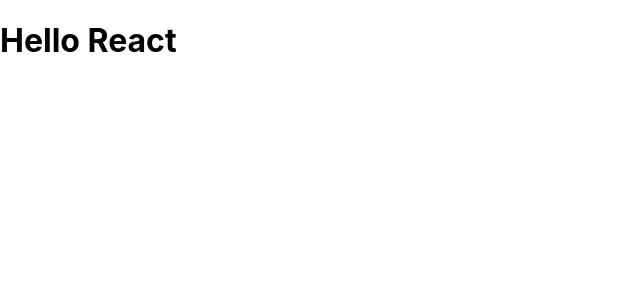
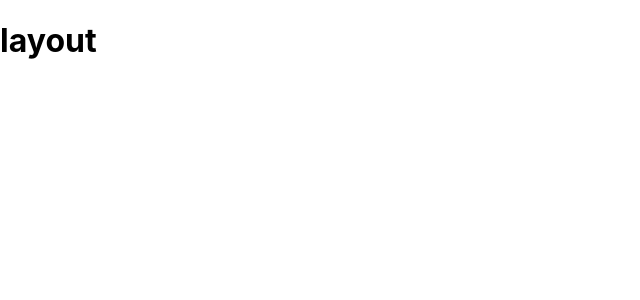
Before and after one commit to iliakut/react-quiz, a React app: page / in a window 1280 px wide. Shown: the top 300 px of the page, without its empty margins (0-640 px from the left). Built offline with nearby package versions, Linux system fonts and the light colour scheme.

Commit message:
added Layout

```diff
--- a/src/App.js
+++ b/src/App.js
@@ -1,10 +1,13 @@
 import React from 'react';
+import Layout from './hoc/Layout/Layout.js'
 
 function App() {
   return (
-    <div className="App">
-      <h1>Hello React</h1>
-    </div>
+    <Layout>
+      <div>
+        <h1>layout</h1>
+      </div>
+    </Layout>
   );
 }
 
--- a/src/hoc/Layout/Layout.js
+++ b/src/hoc/Layout/Layout.js
@@ -1,9 +1,10 @@
 import React, {Component} from 'react'
+import classes from './Layout.module.css'
 
 class Layout extends Component {
   render() {
     return (
-      <div>
+      <div className={classes.Layout}>
         <main>
           {this.props.children}
         </main>
--- /dev/null
+++ b/src/hoc/Layout/Layout.module.css
@@ -0,0 +1,11 @@
+.Layout {
+    height: 100vh;
+    display: flex;
+    flex-direction: column;
+}
+
+.Layout main {
+    display: flex;
+    flex-direction: column;
+    flex-grow: 1;
+}
```
